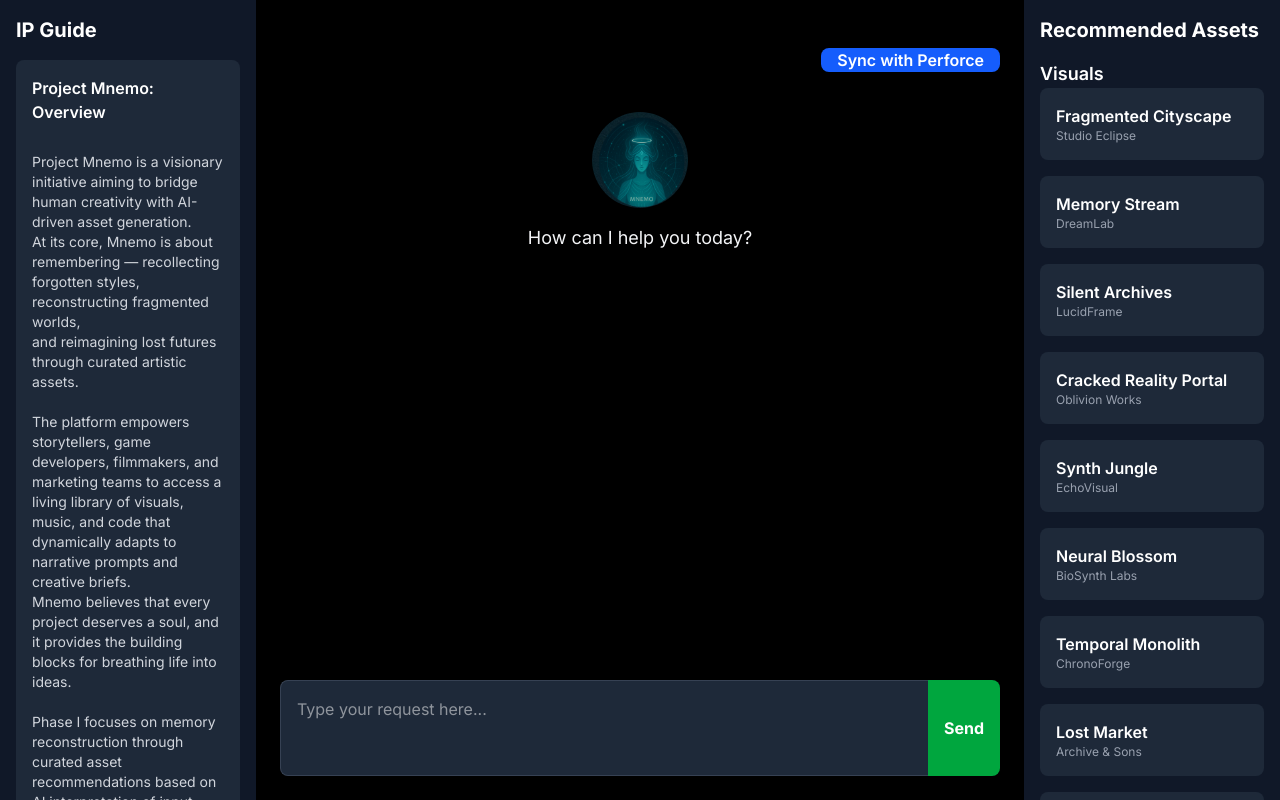
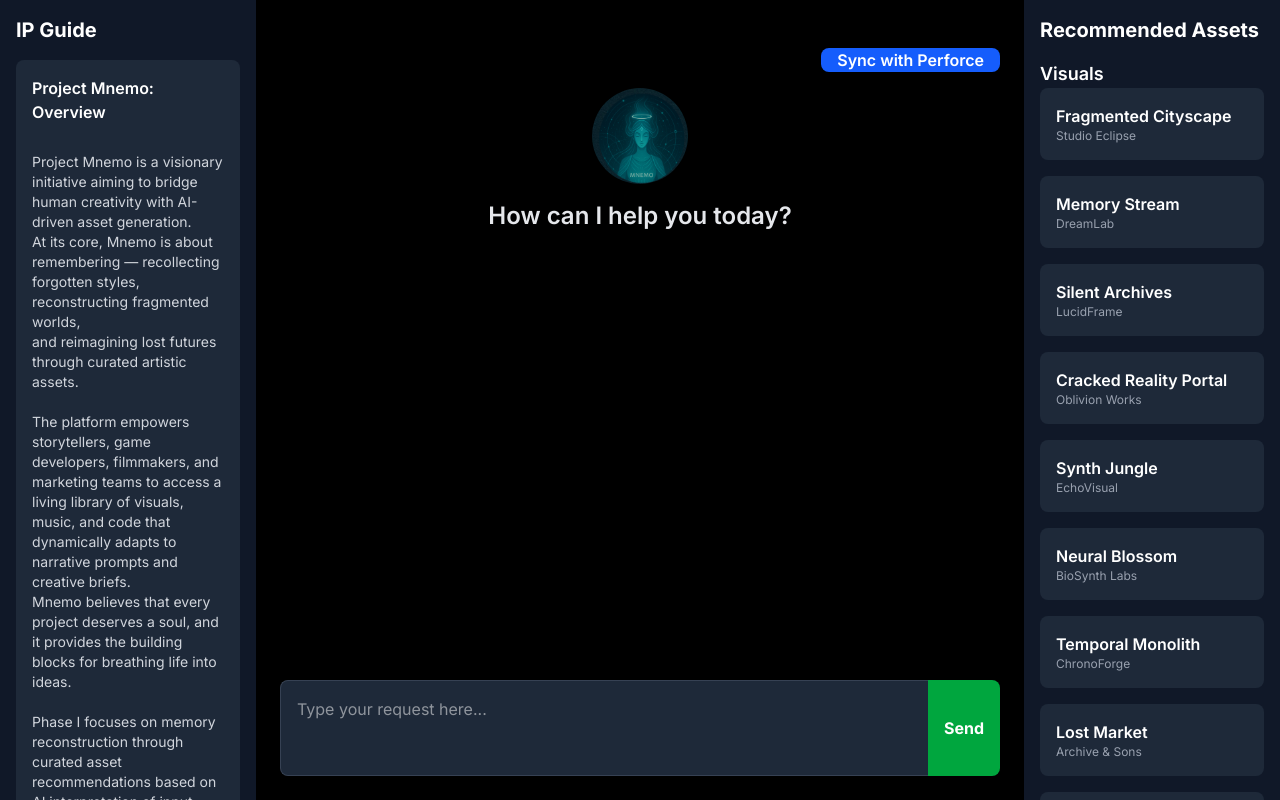
Before and after one commit to philjin97/test-mnemo, a Next.js app: page / in a window 1280 px wide. Built offline with nearby package versions, Linux system fonts and the light colour scheme.

Commit message:
updated the chat design

```diff
--- a/app/page.tsx
+++ b/app/page.tsx
@@ -6,9 +6,9 @@ import { visualAssets, musicAssets } from '../data/assets';
 
 export default function Home() {
   const [chatInput, setChatInput] = useState('');
+  const [syncStatus, setSyncStatus] = useState<'idle' | 'syncing' | 'complete'>('idle');
+  const [messages, setMessages] = useState<{ role: 'user' | 'assistant'; content: string }[]>([]);
   const [loading, setLoading] = useState(false);
-  const [syncStatus, setSyncStatus] = useState<'idle' | 'syncing' | 'complete'>('idle');
-  const [messages, setMessages] = useState([{ role: 'assistant', content: 'How can I help you today?' }]);
   const [selectedIPGuides, setSelectedIPGuides] = useState<string[]>([]);
   const [recommendedVisuals, setRecommendedVisuals] = useState<string[]>([]);
   const [recommendedMusics, setRecommendedMusics] = useState<string[]>([]);
@@ -102,39 +102,55 @@ export default function Home() {
             )}
           </div>
 
-          <div className="space-y-4">
-            {messages.map((message, index) => (
-              message.role === 'assistant' ? (
-                <div
-                  key={index}
-                  className="p-6 shadow-lg flex flex-col items-center text-center space-y-4 animate-fadeIn"
-                >
+          <div className="flex flex-col space-y-6">
+            {/* ✨ Static Welcome Message at the Top */}
+            <div className="flex flex-col items-center text-center space-y-4">
               <img
                 src="/assets/mnemo-logo.png"
                 alt="Mnemo AI"
                 className="w-24 h-24 rounded-full shadow-lg animate-pulse"
               />
-                  <p className="text-lg text-gray-100 whitespace-pre-line">
-                    {message.content}
+              <p className="text-2xl text-gray-200 font-semibold">
+                How can I help you today?
               </p>
             </div>
-              ) : (
+
+            {/* ✨ Chat Messages (afterwards) */}
+            <div className="flex flex-col space-y-4">
+              {/* User Messages (Left) */}
+              <div className="flex flex-col items-start space-y-2">
+                {messages.filter(m => m.role === 'user').map((message, index) => (
                   <div
-                  key={index}
-                  className="p-4 rounded-lg bg-gray-700"
+                    key={`user-${index}`}
+                    className="bg-gray-700 p-4 rounded-lg max-w-xs"
                   >
                     <p>{message.content}</p>
                   </div>
-              )
                 ))}
+              </div>
 
-            {/* Loading Indicator */}
+              {/* Assistant Messages (Right) */}
+              <div className="flex flex-col items-end space-y-2">
+                {messages.filter(m => m.role === 'assistant').map((message, index) => (
+                  <div
+                    key={`assistant-${index}`}
+                    className="bg-blue-900 p-4 rounded-lg max-w-xs text-right"
+                  >
+                    <p>{message.content}</p>
+                  </div>
+                ))}
+              </div>
+
+              {/* Loading */}
               {loading && (
-              <div className="p-6 rounded-lg bg-yellow-800 animate-pulse text-center">
-                <p>Thinking...</p>
+                <div className="text-center text-white font-semibold mt-4">
+                  Loading...
                 </div>
               )}
             </div>
+          </div>
+
+
 
         </div>
 
```
Lines whose indentation alone changed are shown as unchanged.
